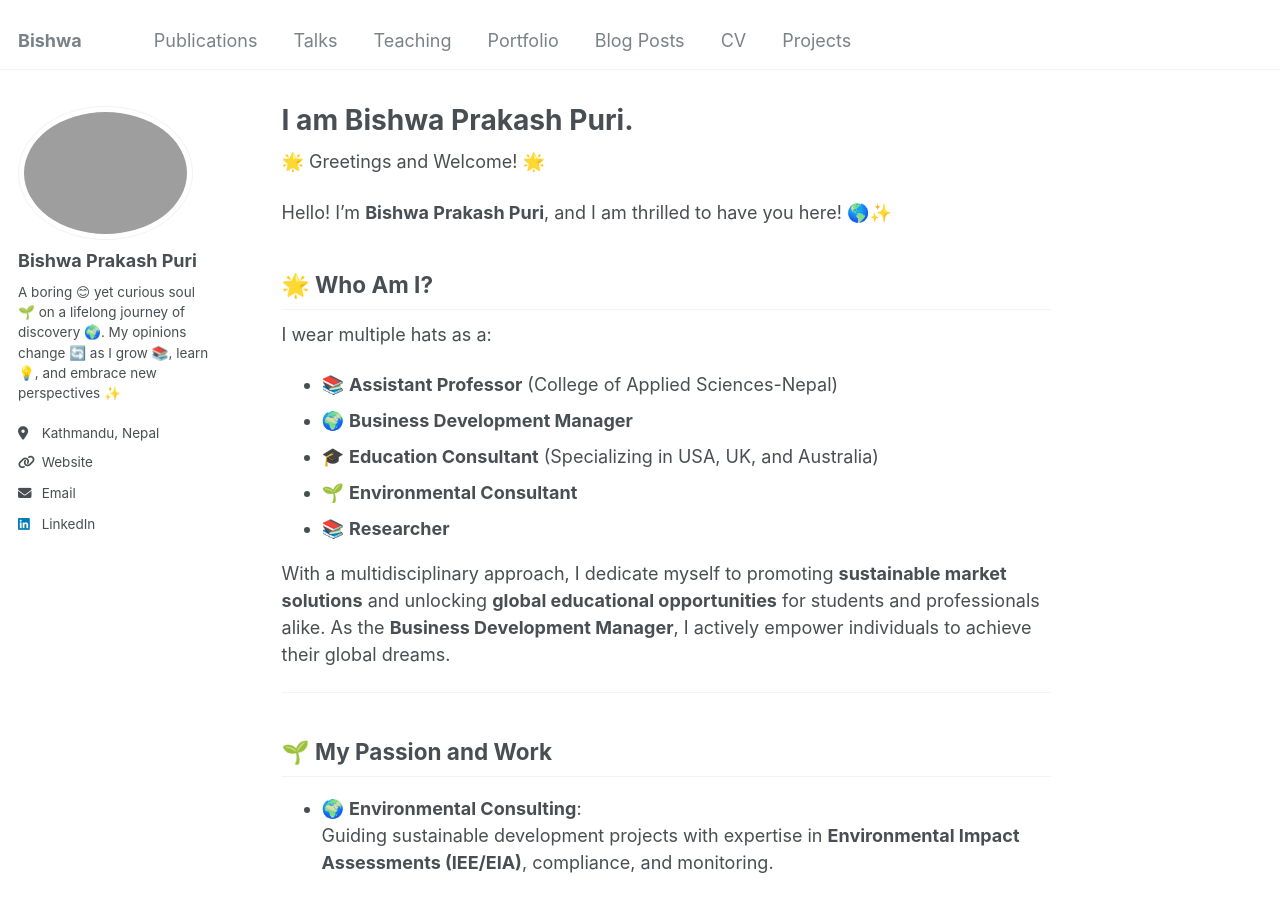
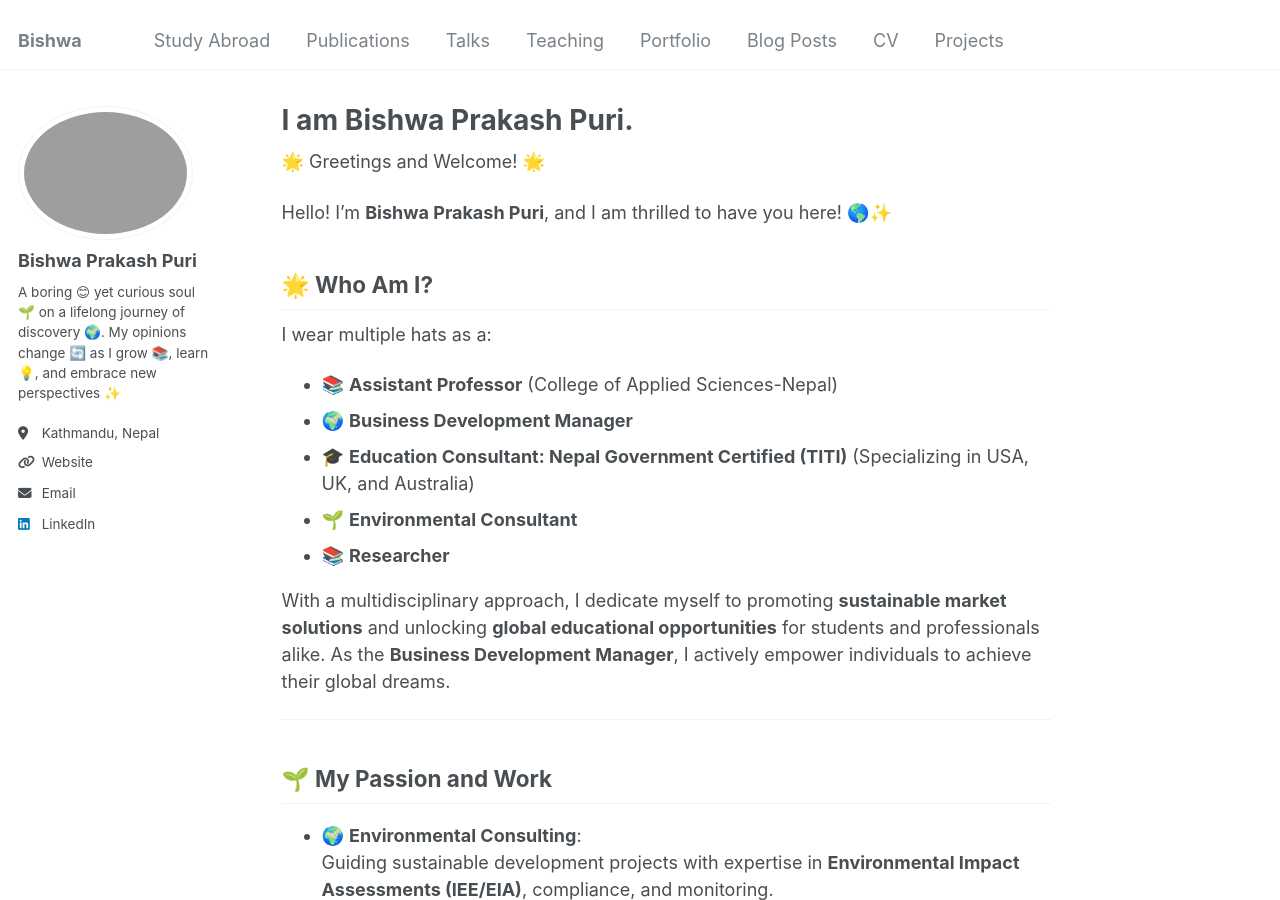
Before and after one commit to workBishwa/imBishwa, a Jekyll site: the page built from _pages/about.md, in a window 1280 px wide and 900 px high. Built offline with Jekyll 4.4.1, drawn with Linux system fonts in a browser that asks for light colours.

Commit message:
study-abroad

```diff
--- a/_data/navigation.yml
+++ b/_data/navigation.yml
@@ -5,6 +5,9 @@
 # prevent it from being included in the site.
 
 main:
+  - title: "Study Abroad"
+    url: /study-abroad/
+
   - title: "Publications"
     url: /publications/
 
--- a/_pages/about.md
+++ b/_pages/about.md
@@ -17,7 +17,7 @@ I wear multiple hats as a:
 
 - 📚 **Assistant Professor** (College of Applied Sciences-Nepal)
 - 🌍 **Business Development Manager**
-- 🎓 **Education Consultant** (Specializing in USA, UK, and Australia)
+- 🎓 **Education Consultant: Nepal Government Certified (TITI)** (Specializing in USA, UK, and Australia)
 - 🌱 **Environmental Consultant**
 - 📚 **Researcher**
 
```
